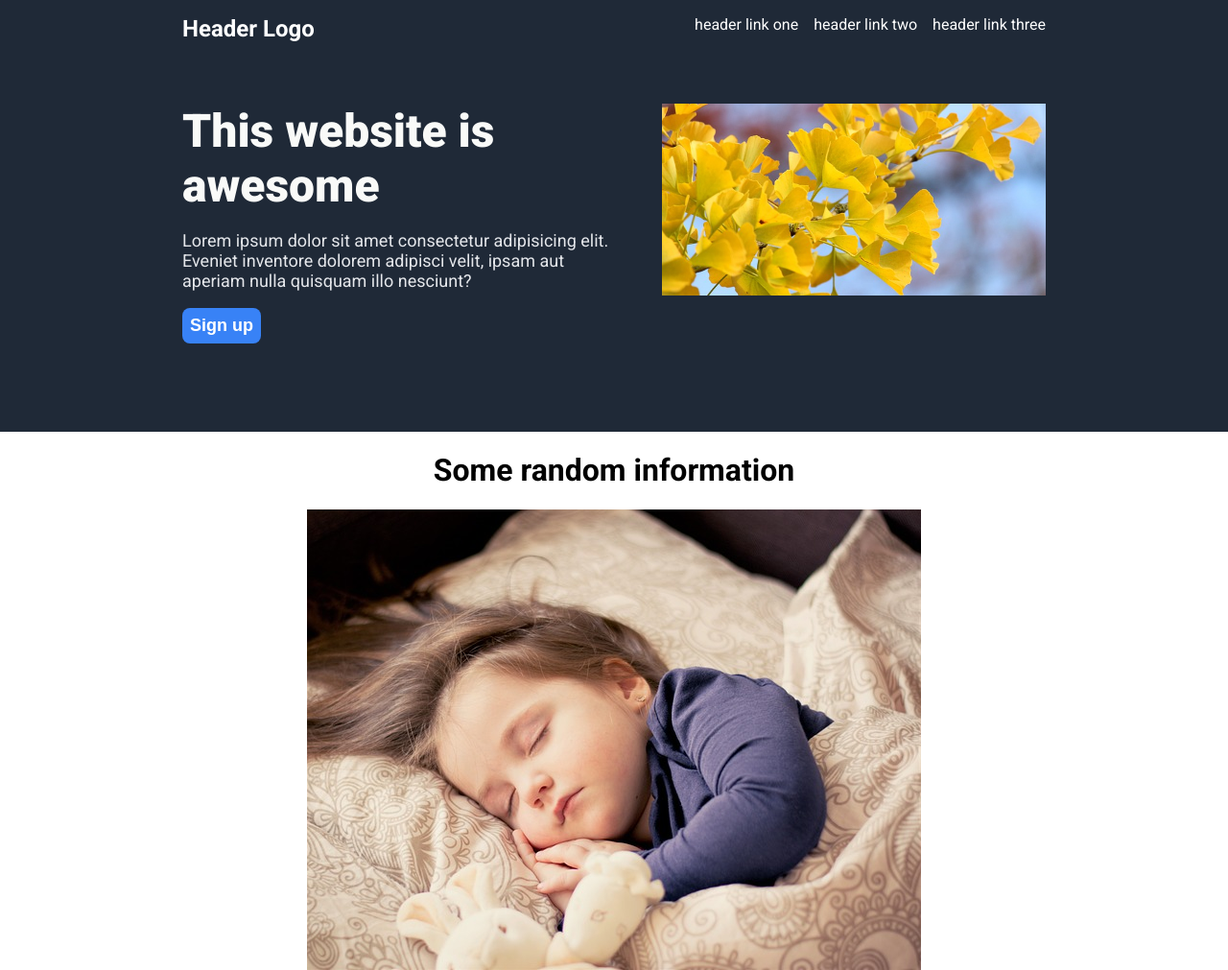
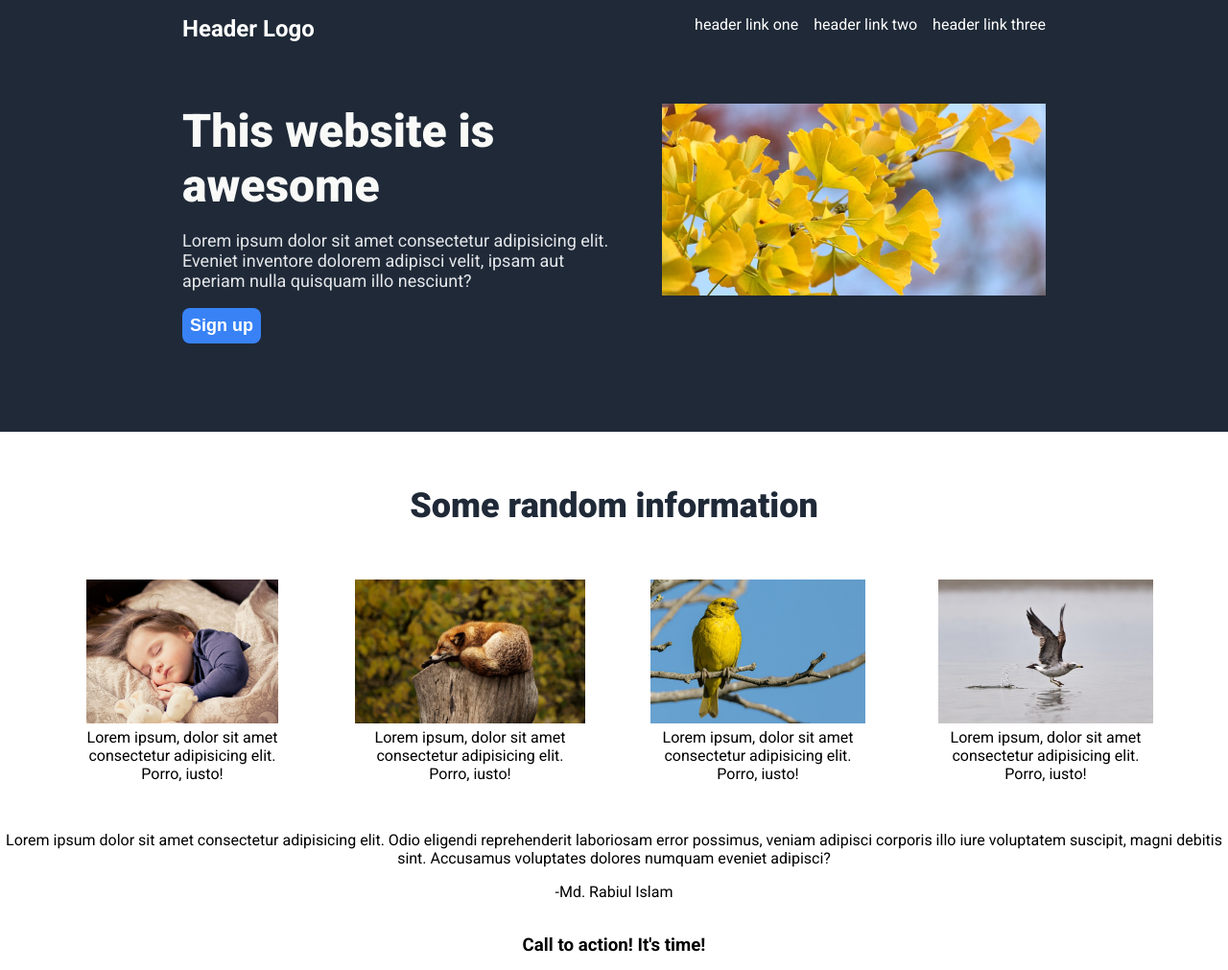
Before and after one commit to rabiul121/landing-page, a plain HTML site: page index.html in a window 1280 px wide. Shown: the top 1011 px of the page at 96% size. Drawn offline with Linux system fonts and the light colour scheme.

Commit message:
part two design done

```diff
--- a/styles.css
+++ b/styles.css
@@ -8,6 +8,7 @@ body {
     display: flex;
     flex-direction: column;
 }
+
 /* part one start */
 
 .part-one {
@@ -59,6 +60,7 @@ body {
     font-size: 18px;
     color: #e5e7eb;
 }
+
 .awesome-website button {
     background-color: #3882f6;
     color: #fff;
@@ -102,3 +104,39 @@ a {
 /* part one done */
 
 /* Part Two Start */
+
+.part-two {
+    height: 400px;
+    background-color: #ffffff;
+}
+
+.part-two h1 {
+    font-size: 36px;
+    font-weight: 900;
+    color: #1f2937;
+    padding: 32px 0;
+}
+
+.info-card {
+    display: flex;
+    justify-content: center;
+}
+
+.card {
+    max-width: 300px;
+    display: flex;
+    flex-direction: column;
+    align-items: center;
+    justify-content: center;
+}
+
+.card img {
+    height: 150px;
+    object-fit: cover;
+}
+
+.card p {
+    margin: 5px 35px;
+}
+
+/* Part two done */
```
